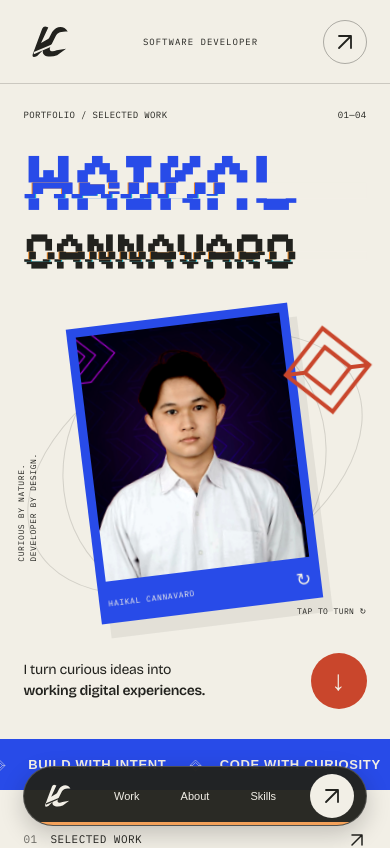
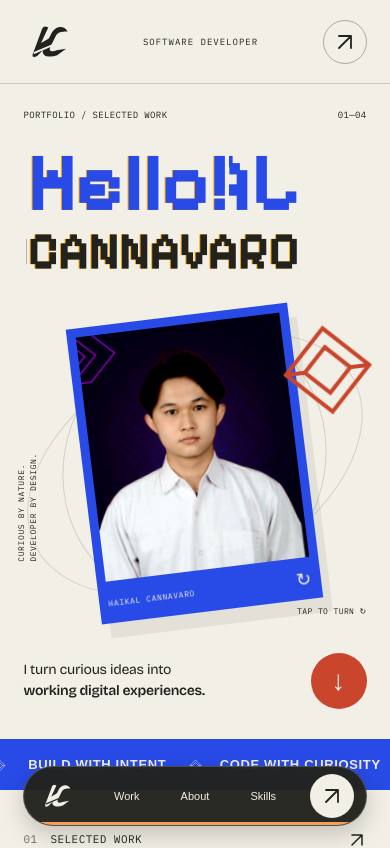
Before and after one commit to HaikalCannavaro/Portfolio-HaikalCannavaro, a Next.js app: page / in a window 390 px wide. Shown: the top 848 px of the page. Built offline with nearby package versions, Linux system fonts and the light colour scheme.

Commit message:
Match the supplied CSS glitch animation

```diff
--- a/components/brand/GlitchWord.module.css
+++ b/components/brand/GlitchWord.module.css
@@ -11,21 +11,10 @@
   display: none;
 }
 
-@supports (clip-path: inset(0)) {
 @media (prefers-reduced-motion: no-preference) and (forced-colors: none) {
-    .word {
-      --glitch-offset: clamp(2px, 0.036em, 8px);
-      --glitch-fringe: clamp(1px, 0.012em, 2px);
-    }
-
-    @media (max-width: 768px) {
-      .word {
-        --glitch-offset: clamp(1px, 0.048em, 4px);
-        --glitch-fringe: 1px;
-      }
-    }
-
   .echo {
+    /* Scale the cuts from the reference's 48px heading to each hero line. */
+    --reference-pixel: calc(1em / 48);
     display: block;
     position: absolute;
     inset: 0;
@@ -35,53 +24,76 @@
 
   .echo::before,
   .echo::after {
+    animation-iteration-count: infinite;
+    animation-timing-function: linear;
+    animation-direction: alternate-reverse;
+    overflow: hidden;
+    position: absolute;
+    top: 0;
+    clip: rect(0, 900px, 0, 0);
     content: attr(data-text);
-      position: absolute;
-      inset: 0;
     background: var(--paper);
-      animation-timing-function: step-end;
-      animation-iteration-count: infinite;
+  }
+
+  .echo::after {
+    animation-name: glitch-animation;
+    animation-duration: 4s;
+    left: 4px;
+    text-shadow: -1px 0 #ffa800;
   }
 
   .echo::before {
-      text-indent: calc(-1 * var(--glitch-offset));
-      text-shadow: var(--glitch-fringe) 0 #14bdcf;
-      animation-name: cyanSlice;
-      animation-duration: 3.6s;
+    animation-name: glitch-animation-2;
+    animation-duration: 6s;
+    left: -4px;
+    text-shadow: 1px 0 #00d8ff;
   }
 
-    .echo::after {
-      text-indent: var(--glitch-offset);
-      text-shadow: calc(-1 * var(--glitch-fringe)) 0 #ef8a25;
-      animation-name: orangeSlice;
-      animation-duration: 4.7s;
-      animation-delay: -0.8s;
+  @keyframes glitch-animation {
+    0% { clip: rect(calc(42 * var(--reference-pixel)), 9999px, calc(44 * var(--reference-pixel)), 0); }
+    5% { clip: rect(calc(12 * var(--reference-pixel)), 9999px, calc(59 * var(--reference-pixel)), 0); }
+    10% { clip: rect(calc(48 * var(--reference-pixel)), 9999px, calc(29 * var(--reference-pixel)), 0); }
+    15% { clip: rect(calc(42 * var(--reference-pixel)), 9999px, calc(73 * var(--reference-pixel)), 0); }
+    20% { clip: rect(calc(63 * var(--reference-pixel)), 9999px, calc(27 * var(--reference-pixel)), 0); }
+    25% { clip: rect(calc(34 * var(--reference-pixel)), 9999px, calc(55 * var(--reference-pixel)), 0); }
+    30% { clip: rect(calc(86 * var(--reference-pixel)), 9999px, calc(73 * var(--reference-pixel)), 0); }
+    35% { clip: rect(calc(20 * var(--reference-pixel)), 9999px, calc(20 * var(--reference-pixel)), 0); }
+    40% { clip: rect(calc(26 * var(--reference-pixel)), 9999px, calc(60 * var(--reference-pixel)), 0); }
+    45% { clip: rect(calc(25 * var(--reference-pixel)), 9999px, calc(66 * var(--reference-pixel)), 0); }
+    50% { clip: rect(calc(57 * var(--reference-pixel)), 9999px, calc(98 * var(--reference-pixel)), 0); }
+    55% { clip: rect(calc(5 * var(--reference-pixel)), 9999px, calc(46 * var(--reference-pixel)), 0); }
+    60% { clip: rect(calc(82 * var(--reference-pixel)), 9999px, calc(31 * var(--reference-pixel)), 0); }
+    65% { clip: rect(calc(54 * var(--reference-pixel)), 9999px, calc(27 * var(--reference-pixel)), 0); }
+    70% { clip: rect(calc(28 * var(--reference-pixel)), 9999px, calc(99 * var(--reference-pixel)), 0); }
+    75% { clip: rect(calc(45 * var(--reference-pixel)), 9999px, calc(69 * var(--reference-pixel)), 0); }
+    80% { clip: rect(calc(23 * var(--reference-pixel)), 9999px, calc(85 * var(--reference-pixel)), 0); }
+    85% { clip: rect(calc(54 * var(--reference-pixel)), 9999px, calc(84 * var(--reference-pixel)), 0); }
+    90% { clip: rect(calc(45 * var(--reference-pixel)), 9999px, calc(47 * var(--reference-pixel)), 0); }
+    95% { clip: rect(calc(37 * var(--reference-pixel)), 9999px, calc(20 * var(--reference-pixel)), 0); }
+    100% { clip: rect(calc(4 * var(--reference-pixel)), 9999px, calc(91 * var(--reference-pixel)), 0); }
   }
 
-    @keyframes cyanSlice {
-      0%, 100% { clip-path: inset(15% 0 75%); }
-      7%, 65% { clip-path: inset(54% 0 36%); }
-      14%, 82% { clip-path: inset(34% 0 55%); }
-      21% { clip-path: inset(70% 0 18%); }
-      28%, 76% { clip-path: inset(24% 0 65%); }
-      34%, 89% { clip-path: inset(44% 0 41%); }
-      41% { clip-path: inset(7% 0 7%); }
-      45%, 95% { clip-path: inset(63% 0 25%); }
-      52% { clip-path: inset(13% 0 71%); }
-      58% { clip-path: inset(74% 0 13%); }
-    }
-
-    @keyframes orangeSlice {
-      0%, 100% { clip-path: inset(64% 0 24%); }
-      8%, 65% { clip-path: inset(36% 0 54%); }
-      15%, 78% { clip-path: inset(20% 0 68%); }
-      22% { clip-path: inset(54% 0 34%); }
-      29%, 85% { clip-path: inset(72% 0 16%); }
-      37%, 93% { clip-path: inset(28% 0 60%); }
-      44% { clip-path: inset(45% 0 41%); }
-      51% { clip-path: inset(11% 0 77%); }
-      58% { clip-path: inset(58% 0 24%); }
-      72% { clip-path: inset(41% 0 46%); }
+  @keyframes glitch-animation-2 {
+    0% { clip: rect(calc(65 * var(--reference-pixel)), 9999px, calc(100 * var(--reference-pixel)), 0); }
+    5% { clip: rect(calc(52 * var(--reference-pixel)), 9999px, calc(74 * var(--reference-pixel)), 0); }
+    10% { clip: rect(calc(79 * var(--reference-pixel)), 9999px, calc(85 * var(--reference-pixel)), 0); }
+    15% { clip: rect(calc(75 * var(--reference-pixel)), 9999px, calc(5 * var(--reference-pixel)), 0); }
+    20% { clip: rect(calc(67 * var(--reference-pixel)), 9999px, calc(61 * var(--reference-pixel)), 0); }
+    25% { clip: rect(calc(14 * var(--reference-pixel)), 9999px, calc(79 * var(--reference-pixel)), 0); }
+    30% { clip: rect(calc(1 * var(--reference-pixel)), 9999px, calc(66 * var(--reference-pixel)), 0); }
+    35% { clip: rect(calc(86 * var(--reference-pixel)), 9999px, calc(30 * var(--reference-pixel)), 0); }
+    40% { clip: rect(calc(23 * var(--reference-pixel)), 9999px, calc(98 * var(--reference-pixel)), 0); }
+    45% { clip: rect(calc(85 * var(--reference-pixel)), 9999px, calc(72 * var(--reference-pixel)), 0); }
+    50% { clip: rect(calc(71 * var(--reference-pixel)), 9999px, calc(75 * var(--reference-pixel)), 0); }
+    55% { clip: rect(calc(2 * var(--reference-pixel)), 9999px, calc(48 * var(--reference-pixel)), 0); }
+    60% { clip: rect(calc(30 * var(--reference-pixel)), 9999px, calc(16 * var(--reference-pixel)), 0); }
+    65% { clip: rect(calc(59 * var(--reference-pixel)), 9999px, calc(50 * var(--reference-pixel)), 0); }
+    70% { clip: rect(calc(41 * var(--reference-pixel)), 9999px, calc(62 * var(--reference-pixel)), 0); }
+    75% { clip: rect(calc(2 * var(--reference-pixel)), 9999px, calc(82 * var(--reference-pixel)), 0); }
+    80% { clip: rect(calc(47 * var(--reference-pixel)), 9999px, calc(73 * var(--reference-pixel)), 0); }
+    85% { clip: rect(calc(3 * var(--reference-pixel)), 9999px, calc(27 * var(--reference-pixel)), 0); }
+    90% { clip: rect(calc(26 * var(--reference-pixel)), 9999px, calc(55 * var(--reference-pixel)), 0); }
+    95% { clip: rect(calc(42 * var(--reference-pixel)), 9999px, calc(97 * var(--reference-pixel)), 0); }
+    100% { clip: rect(calc(38 * var(--reference-pixel)), 9999px, calc(49 * var(--reference-pixel)), 0); }
   }
 }
-}
```
Lines whose indentation alone changed are shown as unchanged.
